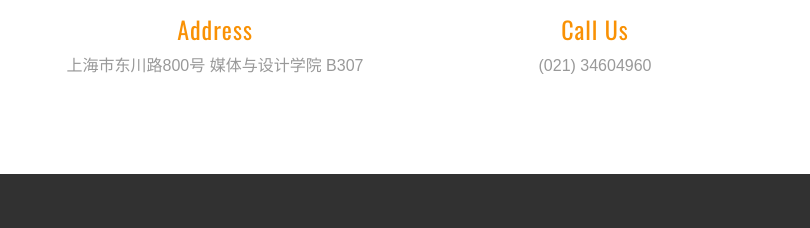
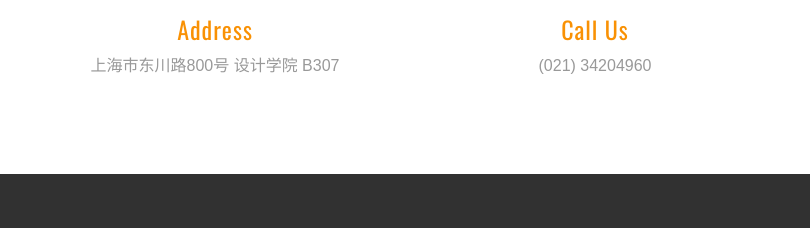
Before and after one commit to IxD-sjtu/IxD-web, a plain HTML site: page contact.html in a window 1280 px wide. Shown: the part 1203-1431 px from the top of the page, 45-855 px from the left. Drawn offline with nearby package versions, Linux system fonts and the light colour scheme; a web font is replaced by a local one.

Commit message:
change contact page

```diff
--- a/contact.html
+++ b/contact.html
@@ -107,7 +107,7 @@
 						</div>
 
 							<h4>Address</h4>
-							<p>上海市东川路800号 媒体与设计学院 B307<span></span></p>
+							<p>上海市东川路800号 设计学院 B307<span></span></p>
 
 					</div>
 				</div>
@@ -117,7 +117,7 @@
 							<i class="glyphicon glyphicon-earphone" aria-hidden="true"></i>
 					</div>
 							<h4>Call Us</h4>
-							<p> (021) 34604960 </p>
+							<p> (021) 34204960 </p>
 
 					</div>
 				</div>
```
